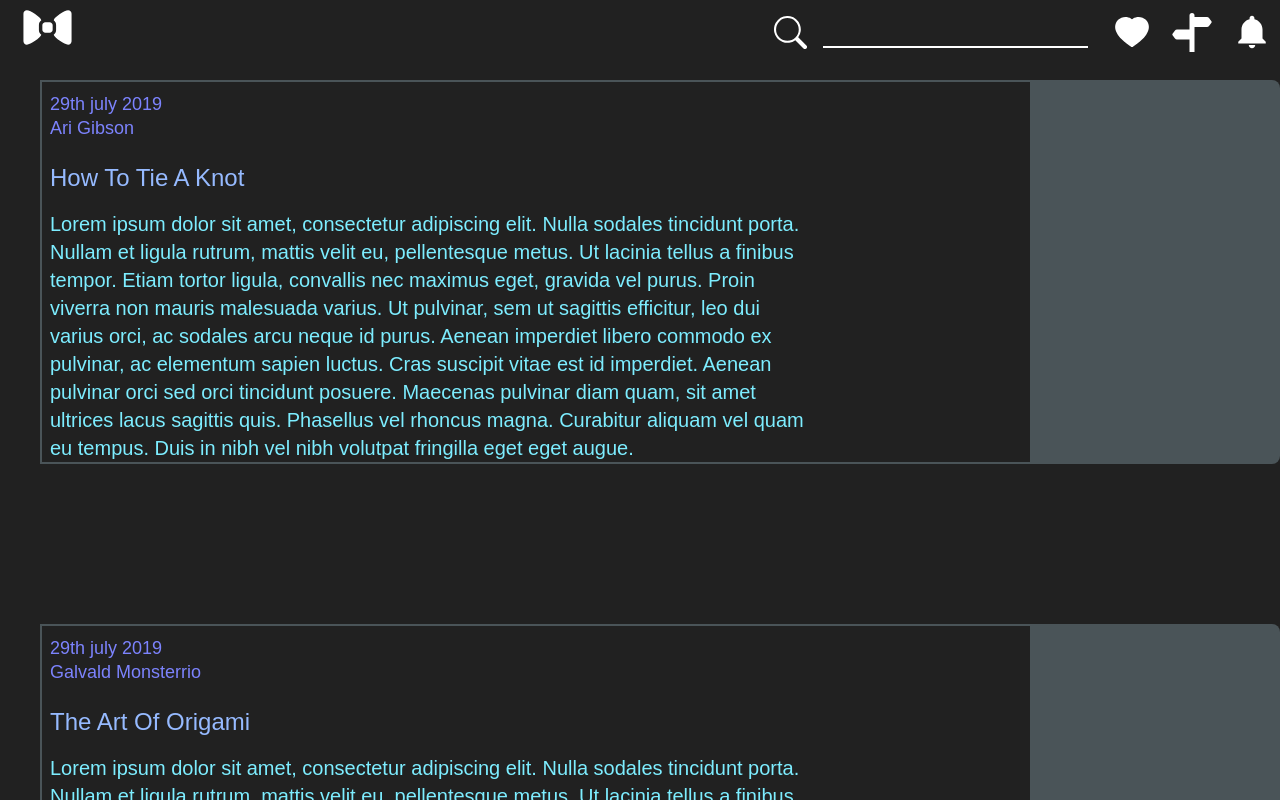
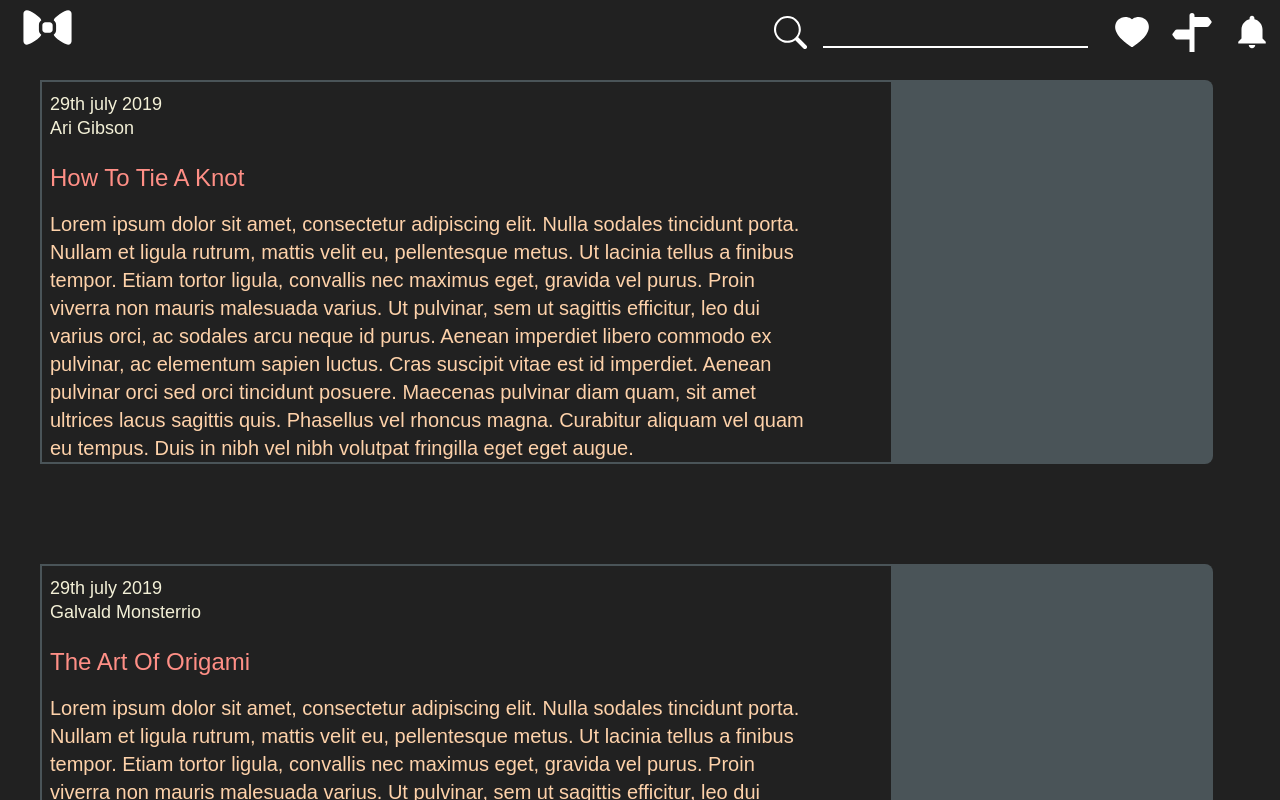
Before and after one commit to Extreme-ly/mantis, a Next.js app: page /posts in a window 1280 px wide. Shown: the top 800 px of the page. Built offline with nearby package versions, Linux system fonts and the light colour scheme.

Commit message:
touching, <a> tag / fixed (botch)

```diff
--- a/components/Navbar.tsx
+++ b/components/Navbar.tsx
@@ -7,11 +7,6 @@ import React, { ReactElement } from 'react'
 export default function Navbar(): ReactElement {
     return (
       <>
-        <div className="absolute w-screen">
-          <div className="flex justify-start absolute w-screen">
-              <a href="/" className="ml-5"><IoMdBowtie size="55" color="white" /></a>
-          </div>
-        </div>
         <div className="absolute w-screen">
               <div className="flex justify-end absolute w-screen">
                     <div className="flex justify-end absolute w-screen">
--- a/pages/index.tsx
+++ b/pages/index.tsx
@@ -2,6 +2,7 @@ import type { NextPage } from 'next'
 import Image from 'next/image'
 import headBackground from '../public/simon-berger-unsplash.jpeg'
 import Navbar from '../components/Navbar'
+import { IoMdBowtie } from 'react-icons/io'
 
 const Home: NextPage = ({posts}) => {
   let mostViewedPost:number;
@@ -18,8 +19,9 @@ const Home: NextPage = ({posts}) => {
     <div>
       <div className="title-box">
         <Image src={headBackground} alt="beach-image" height="2700px" className="w-screen absolute" />
+        <Navbar />
 
-        <Navbar />
+        <a href="/" className="ml-5 absolute left-0"><IoMdBowtie size="55" color="white" /></a>
 
         <div className="section">
           <h1 className="text-mantis text-6xl title animate-fade">Mantis</h1>
--- a/pages/posts.tsx
+++ b/pages/posts.tsx
@@ -5,18 +5,19 @@ import type { NextPage } from 'next'
 import { ReactElement, useState } from "react"
 import Image from "next/image"
 import likeHeart from '../public/like-heart.png'
+import { IoMdBowtie } from "react-icons/io"
 
 function PostBox({ author, title, content, date }): ReactElement {
     const [like, setLike] = useState(false)
     return (
             <div className="flex">
-                    <div className="flex w-2/3 h-96 m-20 mr-0 ml-10 border-gray border-2 justify-start w-screen" onDoubleClick={() => ( setLike(true) )}>
-                        <p className="text-aqua-purple text-lg w-screen absolute m-2 mb-0 mr-0">{ date }</p>
-                        <p className="text-aqua-purple text-lg w-screen absolute mt-8 mb-0 ml-2">{ author }</p>
-                        <p className="text-aqua-blue text-2xl m-20 ml-2">{ title }</p>
+                    <div className="flex w-2/3 h-96 m-20 mb-5 mr-0 ml-10 border-gray border-2 justify-start" onDoubleClick={() => ( setLike(true) )}>
+                        <p className="text-skin text-lg w-screen absolute m-2 mb-0 mr-0">{ date }</p>
+                        <p className="text-skin text-lg w-screen absolute mt-8 mb-0 ml-2">{ author }</p>
+                        <p className="text-orange-matte text-2xl m-20 ml-2">{ title }</p>
 
                         <div className="absolute m-10 mt-32 mr-0 ml-2 w-3/5 mb-2">
-                            <p className="text-aqua-lightblue text-xl absolute">{ content }</p>
+                            <p className="text-orange-light text-xl absolute">{ content }</p>
                         </div>
 
                         <div className={ like ? "grid select-none place-items-center relative left-0 top-0 right-0 bottom-0 m-auto transform scale-0 opacity-0 animate-like" : "relative left-0 top-0 right-0 bottom-0 m-auto transform scale-0 opacity-0" } >
@@ -34,6 +35,8 @@ const PostPage: NextPage = ({ posts }) => {
     return (
         <div className="bg-black">
             <Navbar />
+            <a href="/" className="ml-5 absolute left-0"><IoMdBowtie size="55" color="white" /></a>
+
 
             <div>
                 { posts.map((post) =>
--- a/tailwind.config.js
+++ b/tailwind.config.js
@@ -16,6 +16,11 @@ module.exports = {
         'aqua-blue': '#96BAFF',
         'aqua-purple': '#7C83FD',
         'aqua-lightblue': '#7DEDFF',
+        'lime-matte': '#99A789',
+        'lime-light': '#D3E4CD',
+        'orange-light': '#FED2AA',
+        'orange-matte': '#FF8F86',
+        'skin': '#F3F0D7'
       },
       keyframes: {
         'fade': {
```
